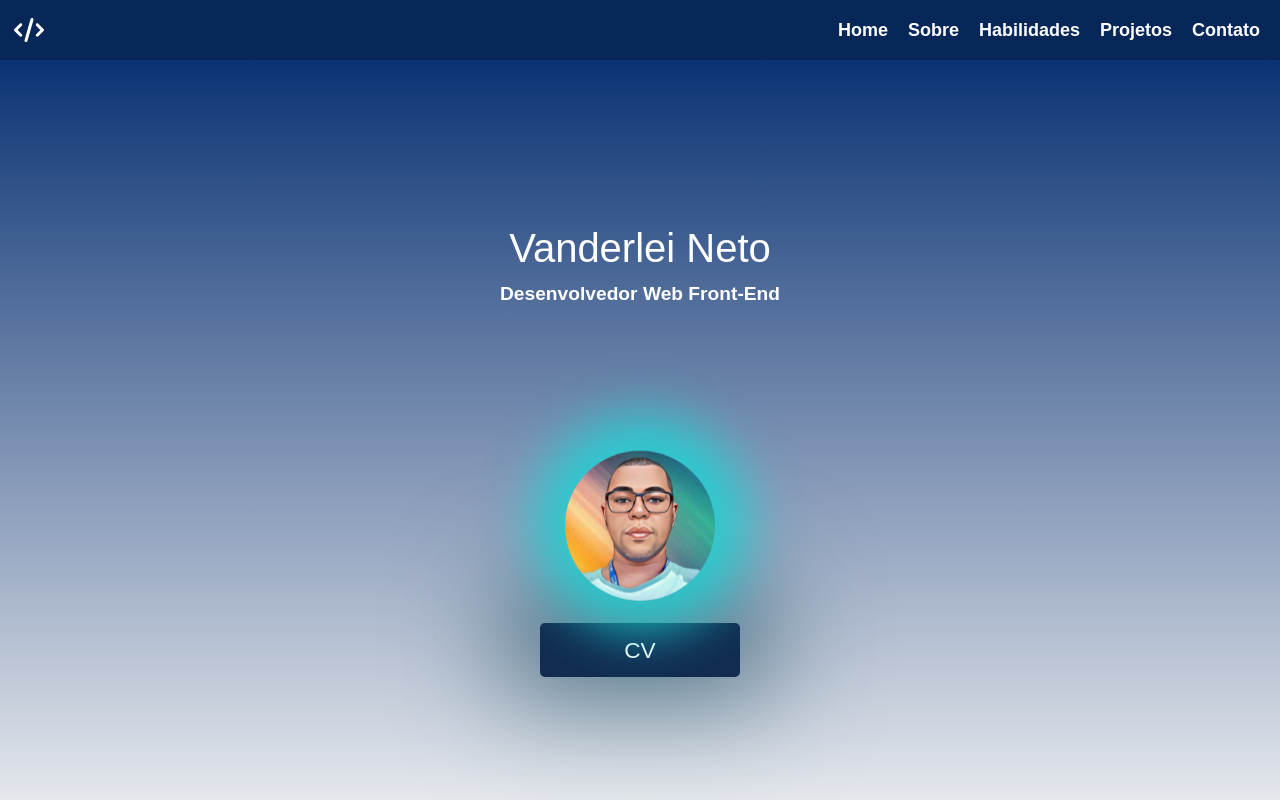
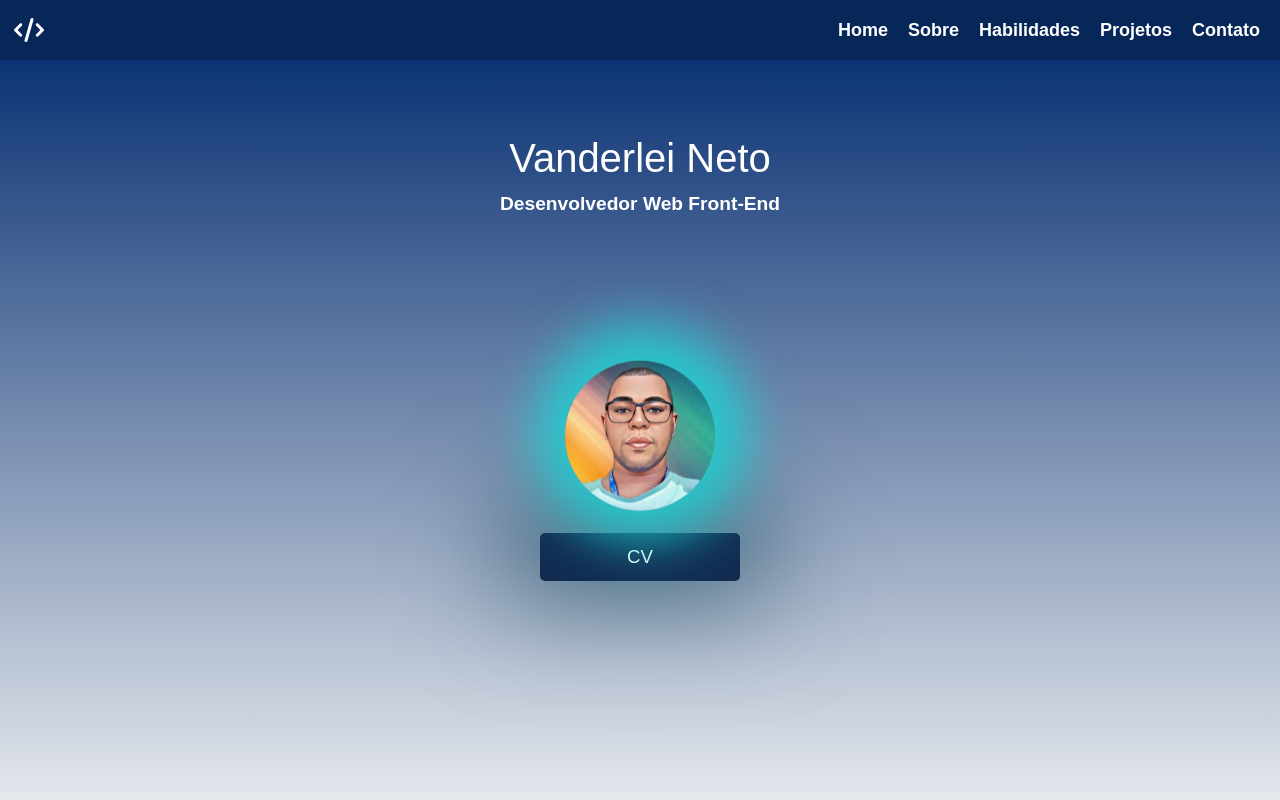
Before and after one commit to josevanderleineto/portfolio, a React (Vite) app: page / in a window 1280 px wide. Shown: the top 800 px of the page. Built offline with nearby package versions, Linux system fonts and the light colour scheme.

Commit message:
Ajuste perfil

```diff
--- a/src/Componets/Pages/Home/Home.css
+++ b/src/Componets/Pages/Home/Home.css
@@ -24,7 +24,7 @@
 }
 
 #home {
-  padding-top: 100px;
+  padding-top: 10px;
 }
 
 #home p {
@@ -41,12 +41,10 @@
   box-shadow: 2px -3px 51px 33px rgba(27,212,212,0.85);
   -webkit-box-shadow: 2px -3px 51px 33px rgba(27,212,212,0.85);
   -moz-box-shadow: 2px -3px 51px 33px rgba(27,212,212,0.85);
-}
-
-#profile {
   position: relative;
   animation: bounce 2s infinite;
 }
+
 
 @keyframes bounce {
   0% {
@@ -112,3 +110,10 @@
     font-size: 14pt;
   }
 }
+
+
+@media screen and (max-width: 1900px){
+  .resume{
+    font-size: 14pt;
+  }
+}
```
